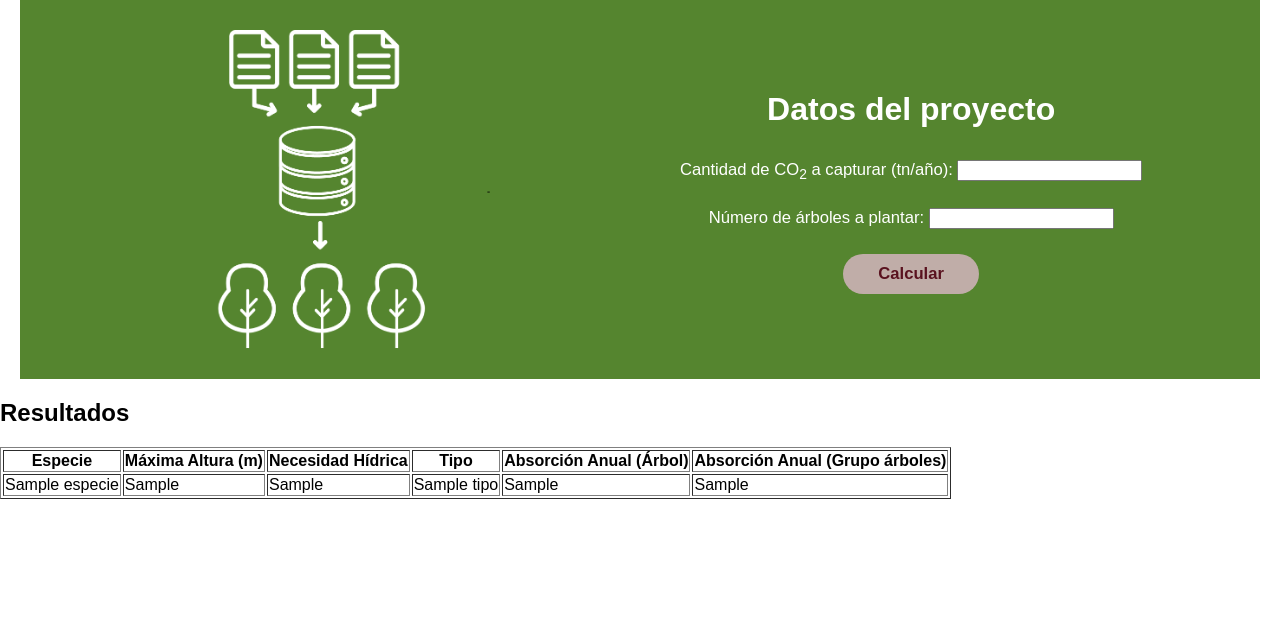
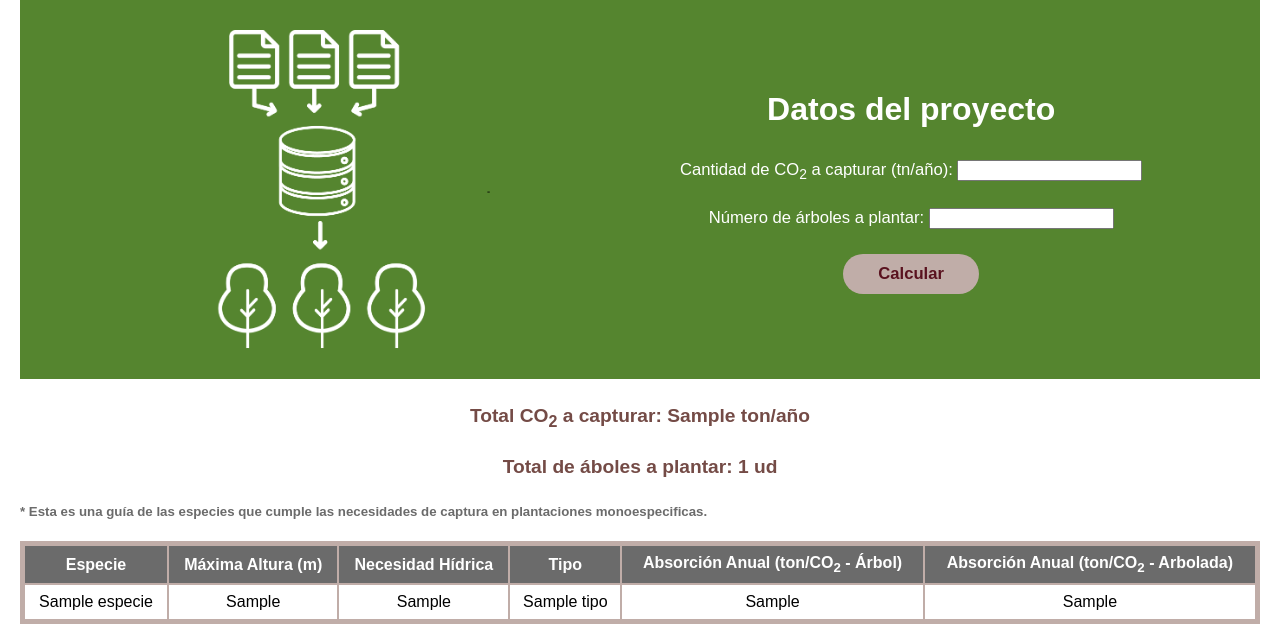
Before and after one commit to Rizquez/eco_balance, a Flask app: template src/templates/index.html in a window 1280 px wide. Shown: the part 917-1561 px from the top of the page. Before the commit the page ends 1416 px from the top, so only its background shows below. Run offline with Flask 3, Linux system fonts and the light colour scheme; the template is opened without the code that fills it: most values are stand-ins (such as "Sample title", 1, 10 or a date in 2020).

Commit message:
Continuacion y finalizacion de la tabla con los datos del calculo

```diff
--- /dev/null
+++ b/src/static/main.css
@@ -0,0 +1,4 @@
+@import url('./styles/error.css');
+@import url('./styles/general.css');
+@import url('./styles/table.css');
+@import url('./styles/alert.css');
--- /dev/null
+++ b/src/static/scripts/utils.js
@@ -0,0 +1,35 @@
+// ------------------------------------------------------------------------------------------------------------------------------------------------
+// LIBRERIAS - APIs NECESARIAS
+// ------------------------------------------------------------------------------------------------------------------------------------------------
+
+// ------------------------------------------------------------------------------------------------------------------------------------------------
+
+// Funcion para mostrar en pantalla un mensaje a usuario
+function showAlert(msg) {
+    document.getElementById('text-alert').textContent = msg
+    document.getElementById('customized-alert').style.display = 'block'
+}
+
+// Asignacion de la funcion closeAlert al window para que tenga alcance global
+window.closeAlert = function() {
+    document.getElementById('customized-alert').style.display = 'none'
+}
+
+// Extraemos del fichero HTML la variable con el mensaje para verificar si debemos activar el alert
+document.addEventListener("DOMContentLoaded", function() {
+    if (message != "None" && message) {
+        showAlert(message);
+    }
+});
+
+// Entramos en el DOM, capturamos el ID de la seccion del HTML a donde nos queramos mover y nos dirigimos ahi
+document.addEventListener("DOMContentLoaded", function() {
+    var tableResult = document.getElementById("table-result");
+    if (tableResult) {
+        tableResult.scrollIntoView({ behavior: "smooth" });
+    }
+});
+
+// ------------------------------------------------------------------------------------------------------------------------------------------------
+// FIN DEL FICHERO
+// ------------------------------------------------------------------------------------------------------------------------------------------------
--- /dev/null
+++ b/src/static/styles/alert.css
@@ -0,0 +1,32 @@
+@import url('base.css');
+
+.hidden-alert {
+    display: none;
+    position: fixed;
+    left: 50%;
+    top: 50%;
+    transform: translate(-50%, -50%);
+    background-color: var(--blanco);
+    border: 5px solid var(--gris);
+    border-radius: 30px;
+    padding: 10px;
+    z-index: 1000;
+    text-align: center;
+    color: var(--gris);
+    font-size: 1.5vw;
+}
+
+#text-alert {
+    margin-bottom: 15px;
+}
+
+#btn-ok {
+    background-color: var(--beige);
+    color: var(--vino);
+    font-weight: bold;
+    padding: 10px 35px;
+    border: none;
+    cursor: pointer;
+    border-radius: 30px;
+    text-decoration: none;
+}
--- /dev/null
+++ b/src/static/styles/base.css
@@ -0,0 +1,17 @@
+:root {
+    --vino: #59121F;
+    --marron: #744B46;
+    --azul: #6D86A6;
+    --beige: #C0ADA8;
+    --verde-claro: #9DC47A;
+    --verde-oscuro: #55852F;
+    --gris: #6B6B6B;
+    --blanco: #FFFFFF;
+}
+
+body {
+    font-family: Arial, sans-serif;
+    margin: 0 auto;
+    width: 100%;
+    max-width: 1440px;
+}
--- /dev/null
+++ b/src/static/styles/error.css
@@ -0,0 +1,14 @@
+.img_err_body, .img_err_html
+{
+    height: 100%;
+    margin: 0;
+}
+
+.img_err_bg
+{
+    background-image: url('../images/image-error.jpg');
+    height: 100%;
+    background-position: center;
+    background-repeat: no-repeat;
+    background-size: cover;
+}
--- a/src/static/styles.css
+++ b/src/static/styles/general.css
@@ -1,22 +1,4 @@
-/* Property sobre los colores */
-:root {
-    --vino: #59121F;
-    --marron: #744B46;
-    --azul: #6D86A6;
-    --beige: #C0ADA8;
-    --verde-claro: #9DC47A;
-    --verde-oscuro: #55852F;
-    --gris: #6B6B6B;
-    --blanco: #FFFFFF;
-}
-
-/* Estilos generales sobre los elementos de los fichero html */
-body {
-    font-family: Arial, sans-serif;
-    margin: 0 auto;
-    width: 100%;
-    max-width: 1440px;
-}
+@import url('base.css');
 
 h3 {
     font-size: 2.5vw;
@@ -122,19 +104,3 @@ h3 {
 .div-space {
     margin: 60px;
 }
-
-/* Estilos para el fichero page_error */
-.img_err_body, .img_err_html
-{
-    height: 100%;
-    margin: 0;
-}
-
-.img_err_bg
-{
-    background-image: url('../static/image/image-error.jpg');
-    height: 100%;
-    background-position: center;
-    background-repeat: no-repeat;
-    background-size: cover;
-}
--- /dev/null
+++ b/src/static/styles/table.css
@@ -0,0 +1,32 @@
+@import url('base.css');
+
+.container-table{
+    margin: 20px;
+}
+
+.container-table h4 {
+    color: var(--marron);
+    font-size: 1.5vw;
+    text-align: center;
+}
+
+.container-table h5 {
+    color: var(--gris);
+}
+
+.container-table table {
+    width: 100%;
+    border-collapse: collapse;
+    border: 5px solid var(--beige);
+}
+
+.container-table th, .container-table td {
+    border: 2px solid var(--beige);
+    padding: 8px;
+    text-align: center;
+}
+
+.container-table th {
+    background-color: var(--gris);
+    color: var(--blanco);
+}
--- a/src/templates/index.html
+++ b/src/templates/index.html
@@ -4,8 +4,8 @@
         <meta charset="UTF-8">
         <meta name="viewport" content="width=device-width, initial-scale=1.0">
         <meta http-equiv="Content-Type" content="text/html; charset=UTF-8">
-        <link rel="stylesheet" type="text/css" href="./static/styles.css"/>
-        <title>TFG Karla</title>
+        <link rel="stylesheet" type="text/css" href="./static/main.css"/>
+        <title>TFG Karla Hernadez</title>
     </head>
     <body>
         <section class="container-general">
@@ -21,7 +21,6 @@
             <p> - </p>
             <p>Funcionalidad</p>
         </section>
-
         <section class="container-general">
             <div class="container-logo-txt">
                 <h1>LA CIUDAD COMO SUMIDERO DE CARBONO</h1>
@@ -29,17 +28,13 @@
             </div>
             <img class="img-logo-tfg" src="{{url_for('static', filename='images/logo-tfg.png')}}" alt="Logo TFG"/>
         </section>
-
         <div class="line-horizontal"></div>
-
         <section class="container-arboles">
             <img class="img-arboles" src="{{url_for('static', filename='images/logo-arboles.png')}}" alt="Logo Arboles"/>
             <h2>Construyendo ciudades que respiran</h2>
             <img class="img-arboles" src="{{url_for('static', filename='images/logo-arboles.png')}}" alt="Logo Arboles"/>
         </section>
-
         <div class="div-space"></div>
-
         <section class="container-general container-data">
             <img class="img-logo-bbdd" src="{{url_for('static', filename='images/logo-bbdd.png')}}" alt="Logo Datos"/>
             <div class="">
@@ -59,19 +54,20 @@
                 </form>
             </div>
         </section>
-
-
     {% if table_data %}
-    <h2>Resultados</h2>
-    <table border="1">
+    <section id="table-result" class="container-table">
+        <h4>Total CO<sub>2</sub> a capturar: {{co2_capture}} ton/año</h4>
+        <h4>Total de áboles a plantar: {{tree_number}} ud</h4>
+        <h5>* Esta es una guía de las especies que cumple las necesidades de captura en plantaciones monoespecificas.</h5>
+        <table>
             <thead>
                 <tr>
                     <th>Especie</th>
                     <th>Máxima Altura (m)</th>
                     <th>Necesidad Hídrica</th>
                     <th>Tipo</th>
-                <th>Absorción Anual (Árbol)</th>
-                <th>Absorción Anual (Grupo árboles)</th>
+                    <th>Absorción Anual (ton/CO<sub>2</sub> - Árbol)</th>
+                    <th>Absorción Anual (ton/CO<sub>2</sub> - Arbolada)</th>
                 </tr>
             </thead>
             <tbody>
@@ -87,7 +83,7 @@
                 {% endfor %}
             </tbody>
         </table>
-    {% endif %}
+    </section>
 
 
 
@@ -95,5 +91,12 @@
 
 
 
+    {% endif %}
+    <div id="customized-alert" class="hidden-alert">
+        <p id="text-alert"></p>
+        <button id="btn-ok" onclick="closeAlert()">Ok</button>
+    </div>
+    <script>var message = "{{ message }}";</script>
+    <script src="{{url_for('static', filename='scripts/utils.js')}}"></script>
     </body>
 </html>
--- a/src/templates/page_error.html
+++ b/src/templates/page_error.html
@@ -1,7 +1,7 @@
 <!DOCTYPE html>
 <html class="img_err_html">
     <head>
-        <link rel="stylesheet" type="text/css" href="./static/styles.css"/>
+        <link rel="stylesheet" type="text/css" href="./static/main.css"/>
     </head>
     <body class="img_err_body">
         <div class="img_err_bg"></div>
```
Also changed, not shown: src/routes/routes.py (+7 -3 lines). Lines whose indentation alone changed are shown as unchanged.
